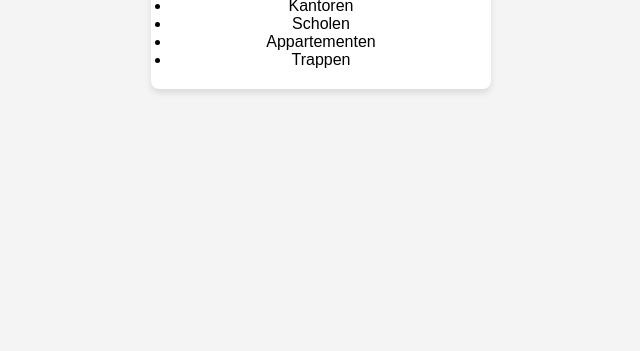
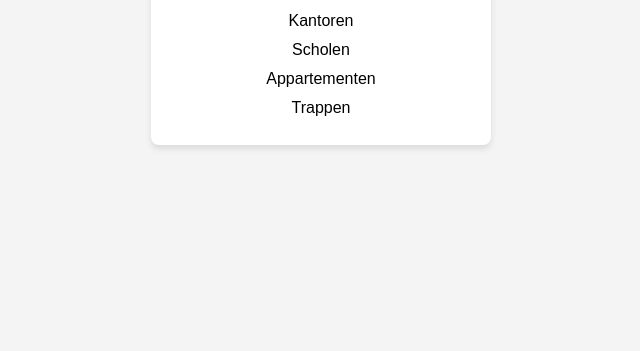
Before and after one commit to MrPeakles/ABM-Schoonmaak, a plain HTML site: page index (2).html in a window 1280 px wide. Shown: the part 449-800 px from the top of the page, without its empty margins (319-959 px from the left). Drawn offline with Linux system fonts and the light colour scheme.

Commit message:
Update style.css

```diff
--- a/style.css
+++ b/style.css
@@ -17,11 +17,19 @@ body {
     width: 300px;
 }
 
-
 .card h1,
 .card p,
 .card ul {
-    margin: 0;
-    padding: 0;
-    line-height: 1,5;
-{
+    margin: 0; /* Usuń domyślne marginesy */
+    padding: 0; /* Usuń odstępy */
+    line-height: 1.5; /* Opcjonalnie ustaw wysokość linii */
+}
+
+.card ul {
+    list-style: none; /* Usuń wypunktowanie */
+    padding-top: 10px; /* Dodaj trochę przestrzeni nad listą */
+}
+
+.card li {
+    margin: 5px 0; /* Równomierne odstępy między elementami listy */
+}
```
